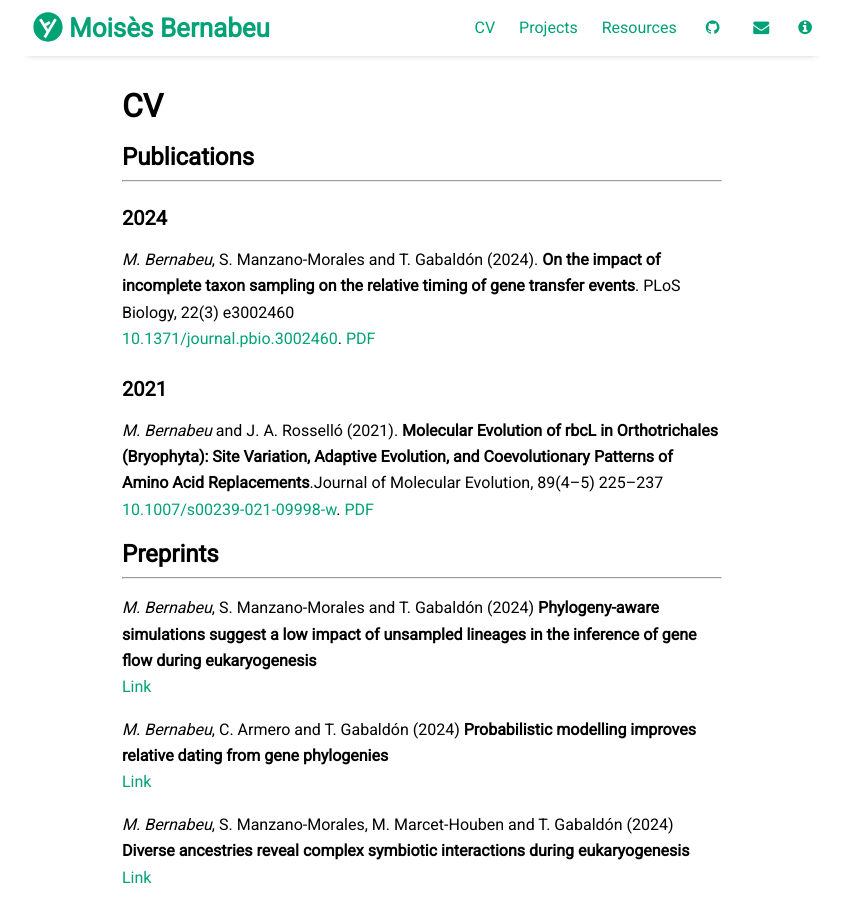
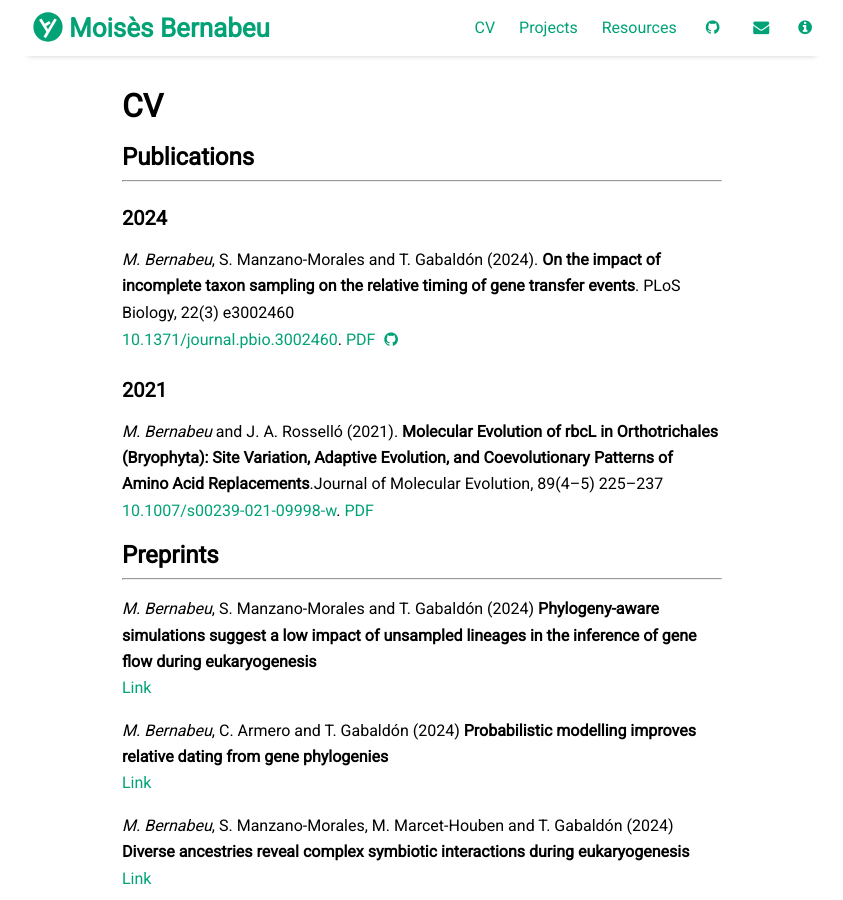
Before and after one commit to moibernabeu/moibernabeu.github.io, a Jekyll site: the page built from pages/cv.md, in a window 1280 px wide and 900 px high. Shown: the whole window, without its empty margins (218-1061 px from the left). Built offline with Jekyll 4.4.1, drawn with Linux system fonts in a browser that asks for light colours; nearby versions of some CDN libraries.

Commit message:
test update CV

```diff
--- a/pages/cv.md
+++ b/pages/cv.md
@@ -13,6 +13,7 @@ order: 2
 *M. Bernabeu*, S. Manzano-Morales and T. Gabaldón (2024).
 **On the impact of incomplete taxon sampling on the relative timing of gene transfer events**. PLoS Biology, 22(3) e3002460\\
 [10.1371/journal.pbio.3002460](https://doi.org/10.1371/journal.pbio.3002460). [PDF](https://drive.google.com/uc?export=download&id=1JvShztPmVf74qSCTLbaTacUYMSYMg-UZ)
+[<i class="fa fa-github"></i>](https://github.com/moibernabeu/ggcollapse)
 
 ### 2021
 *M. Bernabeu* and J. A. Rosselló (2021).
```
